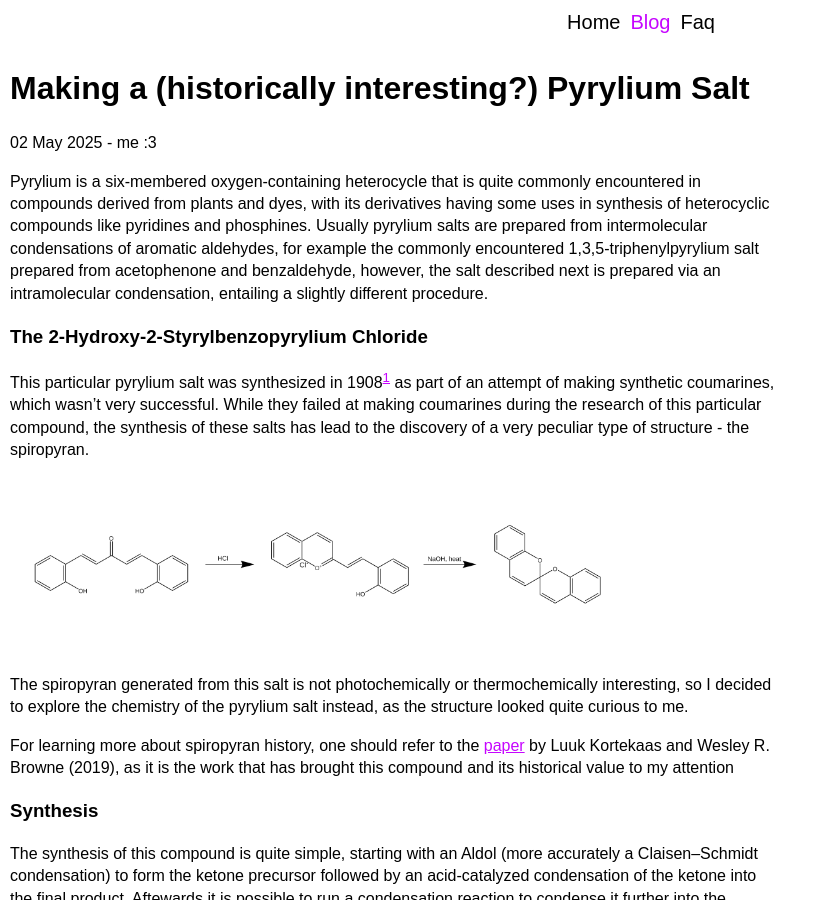
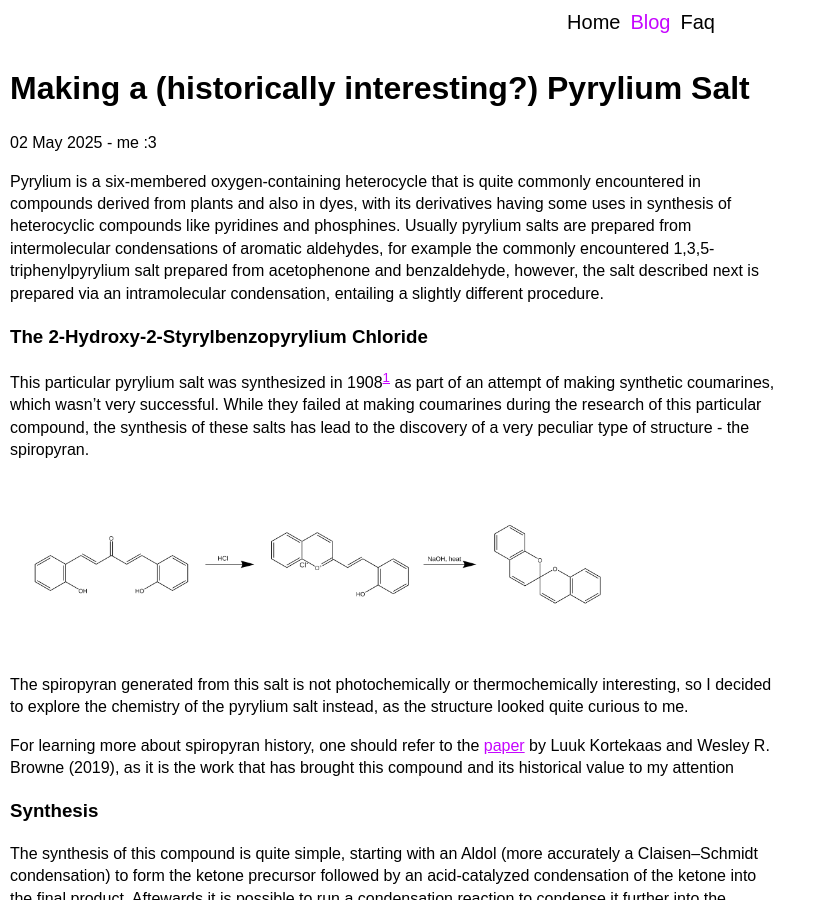
Before and after one commit to isopropyletherperoxide/isopropyletherperoxide.github.io, a Jekyll site: the page built from _posts/2025-05-02-Pyrylium.md, in a window 1280 px wide and 900 px high. Shown: the whole window, without its empty margins (0-826 px from the left). Built offline with Jekyll 4.4.1, drawn with Linux system fonts in a browser that asks for light colours.

Commit message:
pyrylium

```diff
--- a/_posts/2025-05-02-Pyrylium.md
+++ b/_posts/2025-05-02-Pyrylium.md
@@ -9,7 +9,7 @@ twittercard: summary_large_image
 
 ---
 
-Pyrylium is a six-membered oxygen-containing heterocycle that is quite commonly encountered in compounds derived from plants and dyes, with its derivatives having some uses in synthesis of heterocyclic compounds like pyridines and phosphines. Usually pyrylium salts are prepared from intermolecular condensations of aromatic aldehydes, for example the commonly encountered 1,3,5-triphenylpyrylium salt prepared from acetophenone and benzaldehyde, however, the salt described next is prepared via an intramolecular condensation, entailing a slightly different procedure.
+Pyrylium is a six-membered oxygen-containing heterocycle that is quite commonly encountered in compounds derived from plants and also in dyes, with its derivatives having some uses in synthesis of heterocyclic compounds like pyridines and phosphines. Usually pyrylium salts are prepared from intermolecular condensations of aromatic aldehydes, for example the commonly encountered 1,3,5-triphenylpyrylium salt prepared from acetophenone and benzaldehyde, however, the salt described next is prepared via an intramolecular condensation, entailing a slightly different procedure.
 
 ### The 2-Hydroxy-2-Styrylbenzopyrylium Chloride
 This particular pyrylium salt was synthesized in 1908[^1] as part of an attempt of making synthetic coumarines, which wasn't very successful. While they failed at making coumarines during the research of this particular compound, the synthesis of these salts has lead to the discovery of a very peculiar type of structure - the spiropyran.
```
Also changed, not shown: other parts of _posts/2025-05-02-Pyrylium.md (+1 -1 lines), 3 other files.
